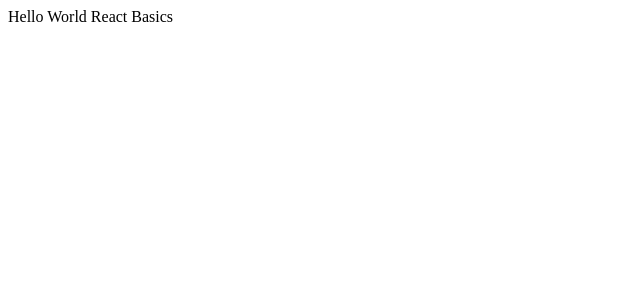
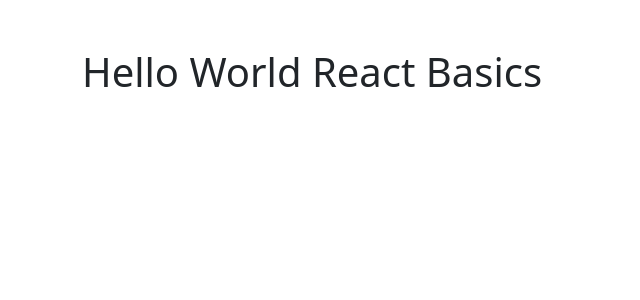
Before and after one commit to gskharmujai/react-basic-intermediate, a React (Vite) app: page / in a window 1280 px wide. Shown: the top 300 px of the page, without its empty margins (0-640 px from the left). Built offline with nearby package versions, Linux system fonts and the light colour scheme.

Commit message:
added and incorporate bootstrap library

```diff
--- a/package.json
+++ b/package.json
@@ -9,6 +9,7 @@
     "preview": "vite preview"
   },
   "dependencies": {
+    "bootstrap": "^5.3.3",
     "react": "^18.3.1",
     "react-dom": "^18.3.1"
   },
--- a/src/App.jsx
+++ b/src/App.jsx
@@ -1,5 +1,11 @@
+import "bootstrap/dist/css/bootstrap.min.css";
+
 function App() {
-  return "Hello World React Basics";
+  return (
+    <div className="container mt-5">
+      <h1>Hello World React Basics</h1>
+    </div>
+  );
 }
 
 export default App;
```
Also changed, not shown: 1 other file (tests, documents, lock files or other folders).
